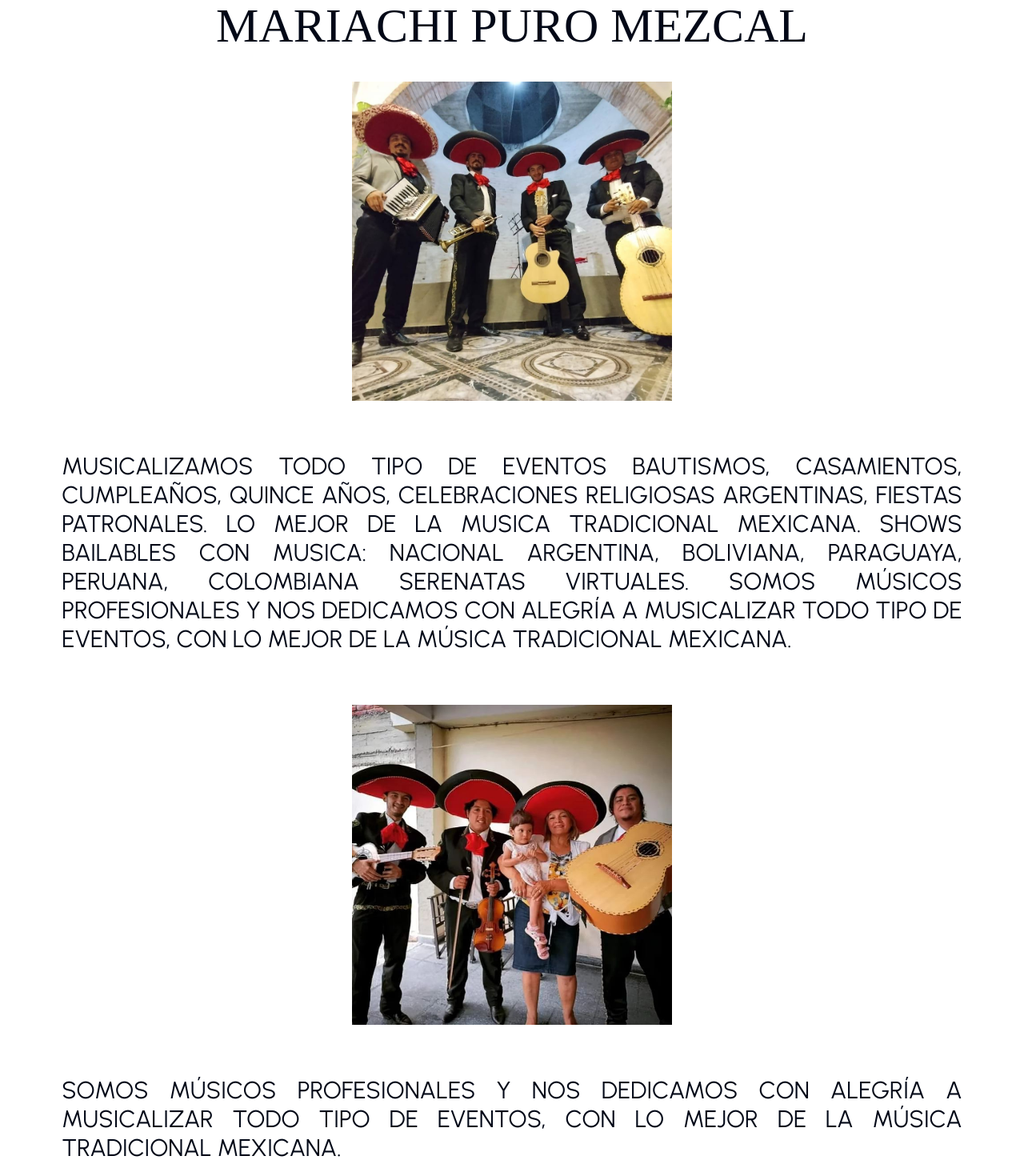
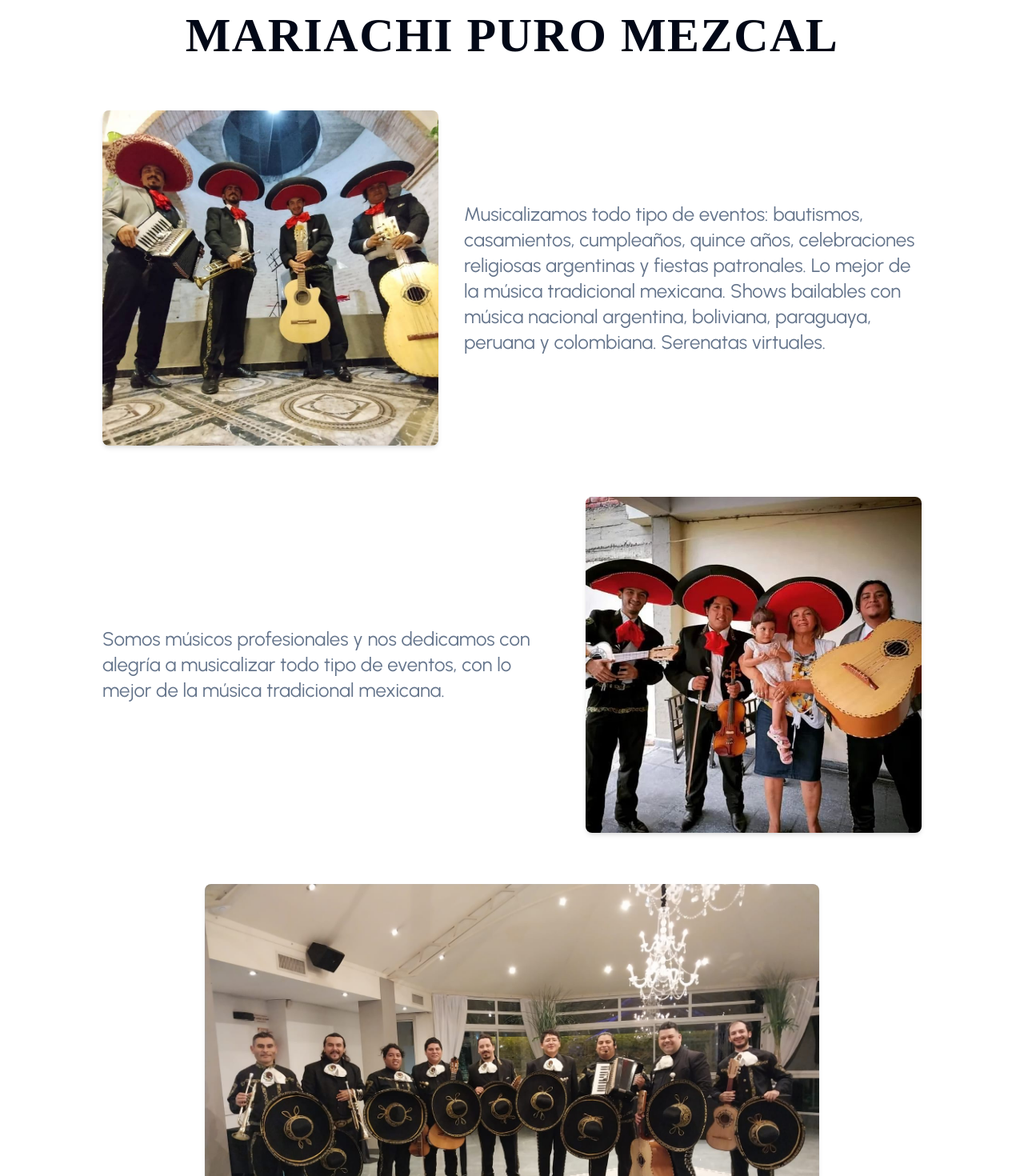
Before and after one commit to Leovilis/mezcal-2.0, a Next.js app: page / in a window 1280 px wide. Shown: the part 120-1590 px from the top of the page at 80% size. Built offline with nearby package versions, Linux system fonts and the light colour scheme.

Commit message:
Update info.tsx

```diff
--- a/components/info.tsx
+++ b/components/info.tsx
@@ -5,26 +5,48 @@ import banda from "@/public/escaleras-03.png";
 
 const Info = () => {
   return (
-    <div className="flex flex-col justify-center items-center">
-      <h1 className="text-bold text-3xl md:text-6xl text-center mt-5 uppercase">
+    <div className="flex flex-col justify-center items-center px-4 gap-16 mt-8 mb-16">
+
+      <h1 className="font-bold text-3xl md:text-6xl text-center uppercase tracking-wide">
         Mariachi Puro Mezcal
       </h1>
-      <Image src={mezcal} className="w-[300px] md:w-[400px] h-auto mt-10" alt="Puro Mezcal" />
-      <h2 className="w-11/12 mt-10 p-6 uppercase md:text-justify text-xl md:text-3xl">
-        MUSICALIZAMOS TODO TIPO DE EVENTOS Bautismos, Casamientos, Cumpleaños,
-        quince años, Celebraciones Religiosas Argentinas, Fiestas Patronales. Lo
-        mejor de la musica tradicional mexicana. SHOWS BAILABLES CON MUSICA:
-        Nacional Argentina, Boliviana, Paraguaya, Peruana, Colombiana Serenatas
-        Virtuales. Somos músicos profesionales y nos dedicamos con alegría a
-        musicalizar todo tipo de eventos, con lo mejor de la música tradicional
-        Mexicana.
-      </h2>
-      <Image src={familia} className="w-[300px] md:w-[400px] h-auto mt-10" alt="En Familia" />
-      <h2 className="w-11/12 mt-10 p-6 uppercase md:text-justify text-lg md:text-3xl">
-        Somos músicos profesionales y nos dedicamos con alegría a musicalizar
-        todo tipo de eventos, con lo mejor de la música tradicional Mexicana.
-      </h2>
-      <Image src={banda} className="w-[300px] md:w-[600px] h-auto mt-10" alt="Nosotros en Banda" />
+
+      {/* Bloque 1: imagen izquierda, texto derecha en desktop */}
+      <div className="flex flex-col md:flex-row items-center gap-8 w-full max-w-5xl">
+        <Image
+          src={mezcal}
+          alt="Puro Mezcal"
+          className="w-[300px] md:w-[420px] h-auto rounded-lg shadow-md flex-shrink-0"
+        />
+        <p className="text-lg md:text-2xl md:text-left text-center leading-relaxed text-muted-foreground">
+          Musicalizamos todo tipo de eventos: bautismos, casamientos, cumpleaños,
+          quince años, celebraciones religiosas argentinas y fiestas patronales.
+          Lo mejor de la música tradicional mexicana. Shows bailables con música
+          nacional argentina, boliviana, paraguaya, peruana y colombiana.
+          Serenatas virtuales.
+        </p>
+      </div>
+
+      {/* Bloque 2: texto izquierda, imagen derecha en desktop */}
+      <div className="flex flex-col md:flex-row-reverse items-center gap-8 w-full max-w-5xl">
+        <Image
+          src={familia}
+          alt="En Familia"
+          className="w-[300px] md:w-[420px] h-auto rounded-lg shadow-md flex-shrink-0"
+        />
+        <p className="text-lg md:text-2xl md:text-left text-center leading-relaxed text-muted-foreground">
+          Somos músicos profesionales y nos dedicamos con alegría a musicalizar
+          todo tipo de eventos, con lo mejor de la música tradicional mexicana.
+        </p>
+      </div>
+
+      {/* Imagen final ancha */}
+      <Image
+        src={banda}
+        alt="Nosotros en Banda"
+        className="w-full max-w-3xl h-auto rounded-lg shadow-md"
+      />
+
     </div>
   );
 };
```
